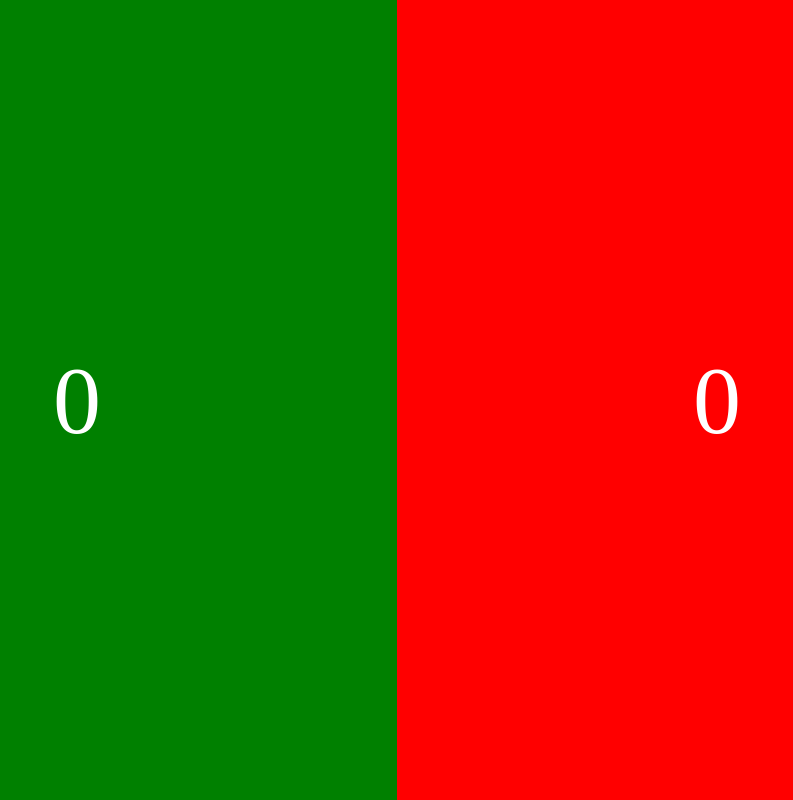
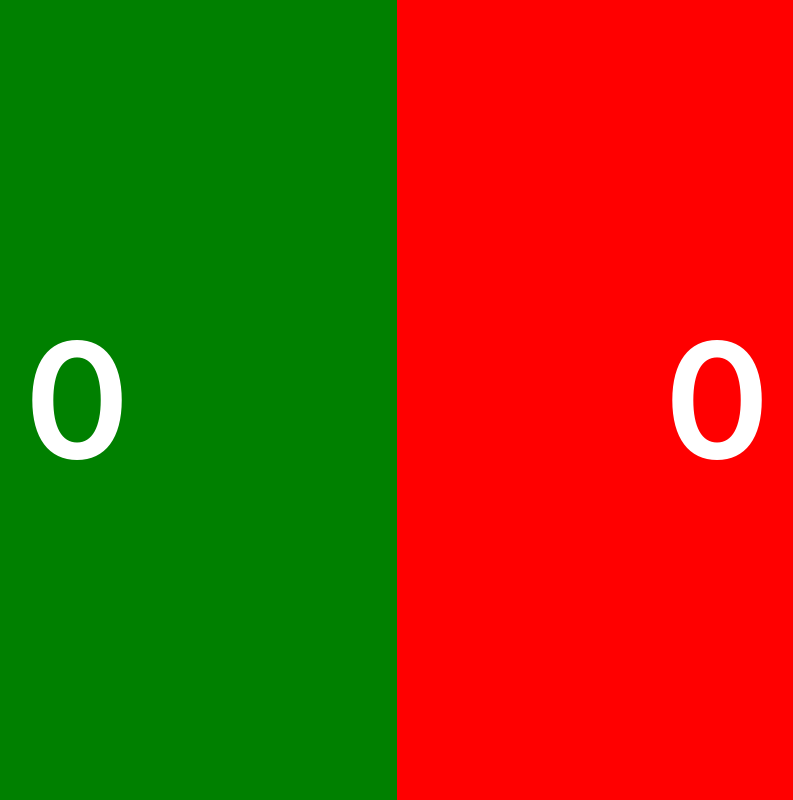
Before and after one commit to dkhan/billiards-score, a plain HTML site: page index.html in a window 1280 px wide. Shown: the whole page, without its empty margins (243-1036 px from the left). Drawn offline with Linux system fonts and the light colour scheme.

Commit message:
Restore system font stack for score display to match original style

```diff
--- a/style.css
+++ b/style.css
@@ -44,9 +44,14 @@ body {
 }
 
 .score {
-  font-size: 6em;
+  font-size: 10em;
+  font-weight: 600;
   color: white;
   pointer-events: none;
   user-select: none; /* Prevent text selection */
   -webkit-user-select: none; /* Safari on iOS */
 }
+
+body, .score {
+  font-family: -apple-system, BlinkMacSystemFont, 'Segoe UI', Roboto, Oxygen, Ubuntu, Cantarell, 'Open Sans', 'Helvetica Neue', sans-serif;
+}
```
